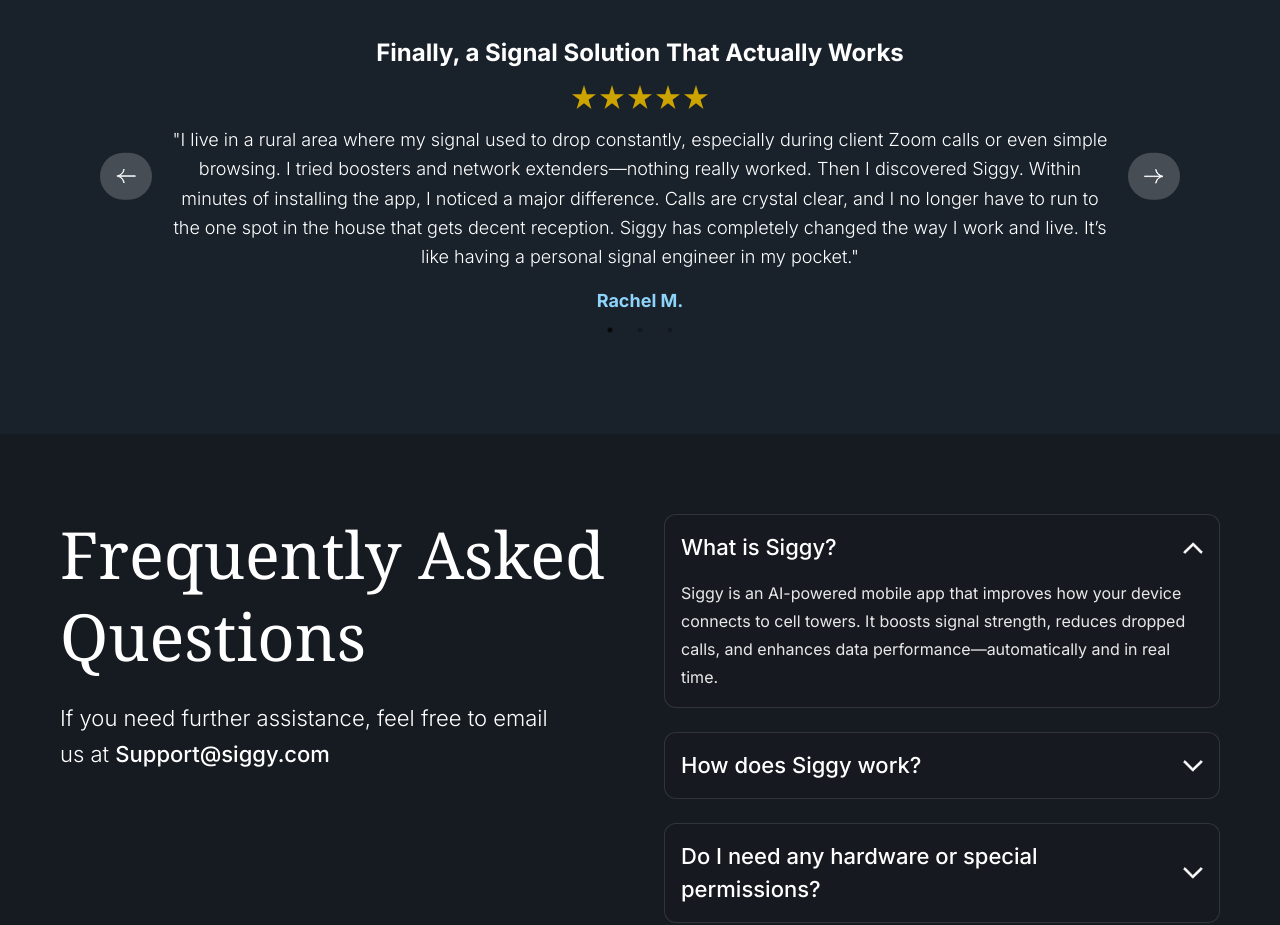
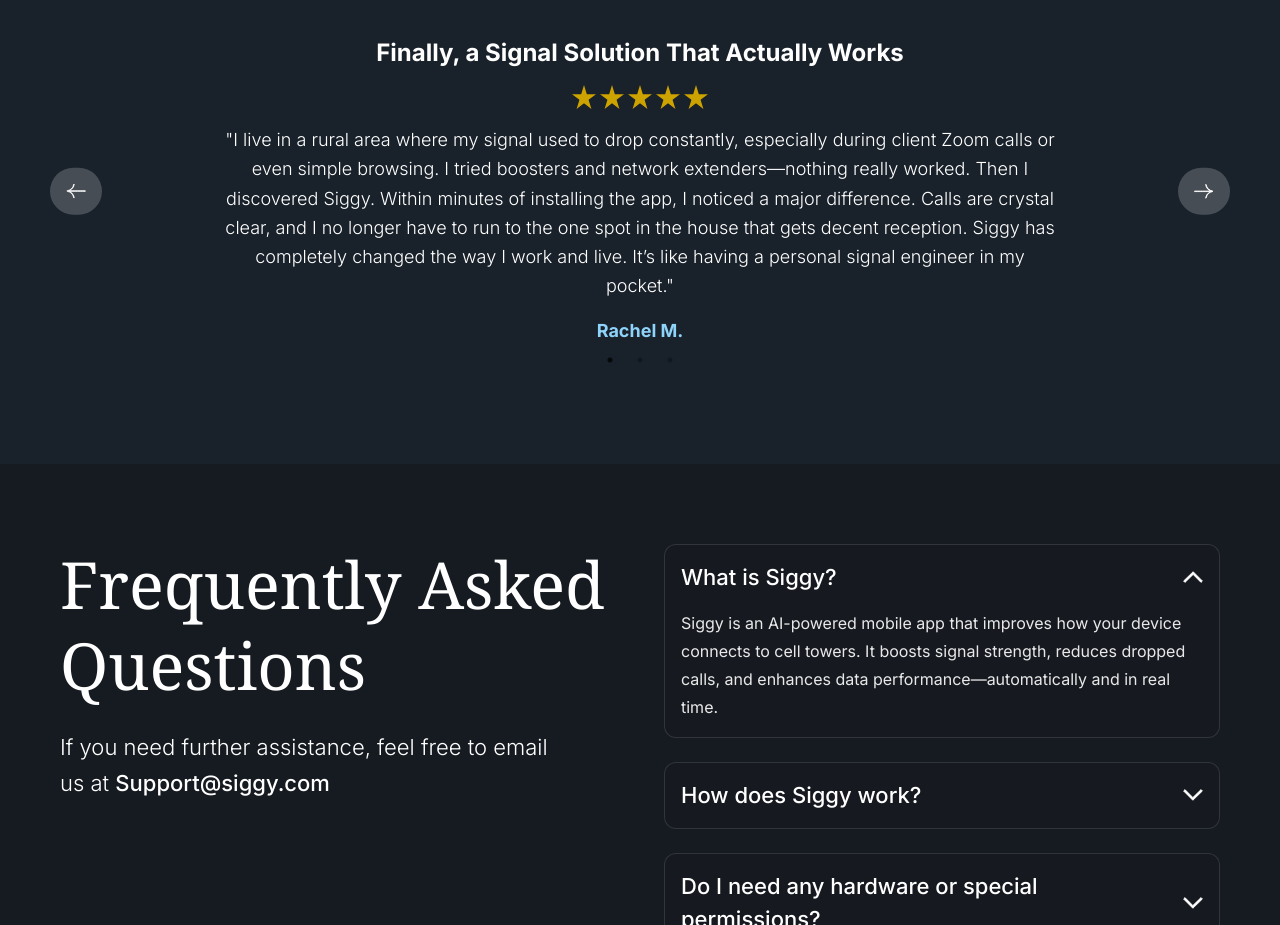
Before and after one commit to developeritexpert/siggi_ai_main, a Next.js app: page / in a window 1280 px wide. Shown: the part 3440-4365 px from the top of the page. Built offline with nearby package versions, Linux system fonts and the light colour scheme.

Commit message:
adingneiw

```diff
--- a/app/components/HomeComponents/TestmonialSection.tsx
+++ b/app/components/HomeComponents/TestmonialSection.tsx
@@ -27,12 +27,11 @@
   },
 ];
 
-// ✅ Custom Arrows
 const NextArrow = ({ onClick }: { onClick?: () => void }) => (
   <button
     type="button"
     onClick={onClick}
-    className="absolute right-[-50px] top-1/2 transform -translate-y-1/2 bg-[#ffffff33] hover:bg-[#ffffff4d] rounded-full p-3 lg:p-4 transition-all duration-200 z-10"
+    className="absolute right-0 md:!right-[-100px] top-1/2 transform -translate-y-1/2 bg-[#ffffff33] hover:bg-[#ffffff4d] rounded-full p-3 lg:p-4 transition-all duration-200 z-10"
   >
     <Image src="/images/img_group_244.svg" alt="Next" width={20} height={20} />
   </button>
@@ -42,7 +41,7 @@
   <button
     type="button"
     onClick={onClick}
-    className="absolute left-[-50px] top-1/2 transform -translate-y-1/2 bg-[#ffffff33] hover:bg-[#ffffff4d] rounded-full p-3 lg:p-4 transition-all duration-200 z-10"
+    className="absolute left-0 md:!left-[-100px] top-1/2 transform -translate-y-1/2 bg-[#ffffff33] hover:bg-[#ffffff4d] rounded-full p-3 lg:p-4 transition-all duration-200 z-10"
   >
     <Image src="/images/img_group_245.svg" alt="Prev" width={20} height={20} />
   </button>
@@ -69,7 +68,7 @@
         </h2>
 
         {/* Slider */}
-        <div className="w-full lg:max-w-[980px] mx-auto relative">
+        <div className="w-full lg:max-w-[980px]  mx-auto relative">
           <Slider {...settings}>
             {testimonials.map((t, index) => (
               <div key={index} className="px-4">
@@ -92,7 +91,7 @@
                 </div>
 
                 {/* Quote */}
-                <blockquote className="text-sm sm:text-base lg:text-lg inter-text font-light leading-relaxed text-center text-white">
+                <blockquote className="px-[54px] text-sm sm:text-base lg:text-lg inter-text font-light leading-relaxed text-center text-white">
                   &quot;{t.quote}&quot;
                 </blockquote>
 
```
